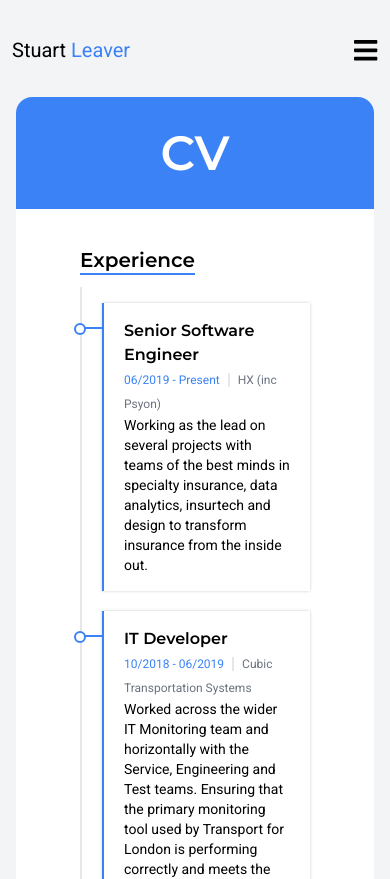
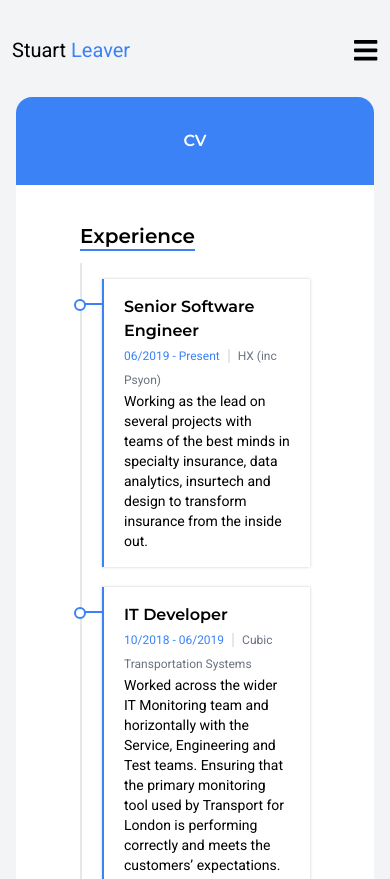
Before and after one commit to stuartleaver/stuartleaver.co.uk, a Vue app: page /cv in a window 390 px wide. Shown: the top 879 px of the page. Built offline with nearby package versions, Linux system fonts and the light colour scheme.

Commit message:
Change page headers to be responsive. Fixes #6

```diff
--- a/src/views/Blog.vue
+++ b/src/views/Blog.vue
@@ -81,7 +81,7 @@ export default {
 }
 
 .page-header h2 {
-  @apply text-white text-5xl font-semibold;
+  @apply text-white lg:text-5xl sm:text-4xl font-semibold;
 }
 
 .page-content {
--- a/src/views/CV.vue
+++ b/src/views/CV.vue
@@ -74,7 +74,7 @@ export default {
 }
 
 .page-header h2 {
-  @apply text-white text-5xl font-semibold;
+  @apply text-white lg:text-5xl sm:text-4xl font-semibold;
 }
 
 .page-content {
--- a/src/views/Certifications.vue
+++ b/src/views/Certifications.vue
@@ -70,7 +70,7 @@ export default {
 }
 
 .page-header h2 {
-  @apply text-white text-5xl font-semibold;
+  @apply text-white lg:text-5xl sm:text-4xl font-semibold;
 }
 
 .page-content {
```
